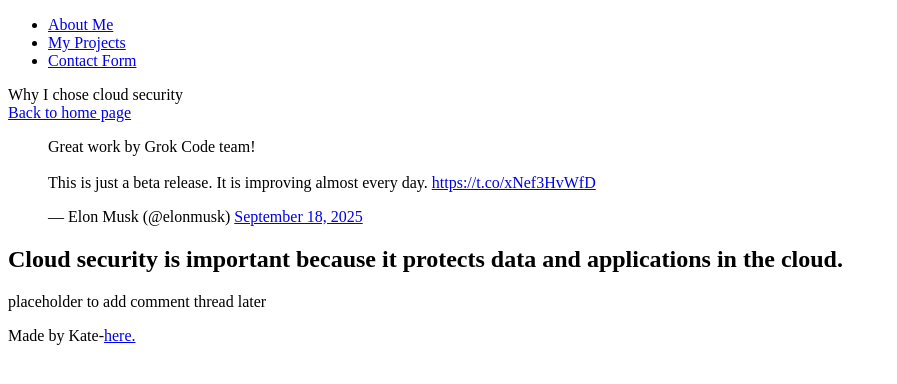
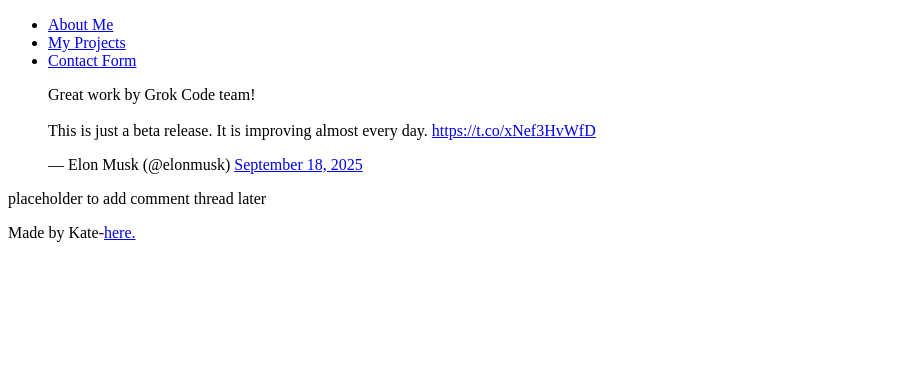
Before and after one commit to Murayakate/My_First_Portfolio, a plain HTML site: page html_basic/tweets.html in a window 1280 px wide. Shown: the whole page, without its empty margins (0-897 px from the left). Drawn offline with Linux system fonts and the light colour scheme.

Commit message:
edited again 3

```diff
--- a/html_basic/tweets.html
+++ b/html_basic/tweets.html
@@ -7,22 +7,18 @@
 </head>
 <body>
     <header>
-    <nav>
-         <ul>
+        <ul>
         <li><a href="about.html">About Me</a></li>
         <li><a href="projects.html">My Projects</a></li>
         <li><a href="contact.html">Contact Form</a></li>
         </ul>
-    </nav>
-  </header>
+    </header>
     <main>
-      <article>Why I chose cloud security</article>
       <article><a href="index.html"></a>
               <a href="tweets.html"></a>
-         <nav><a href="index.html">Back to home page</a></nav>
-         <blockquote class="twitter-tweet"><p lang="en" dir="ltr">Great work by Grok Code team!<br><br>This is just a beta release. It is improving almost every day. <a href="https://t.co/xNef3HvWfD">https://t.co/xNef3HvWfD</a></p>&mdash; Elon Musk (@elonmusk) <a href="https://twitter.com/elonmusk/status/1968588135119684001?ref_src=twsrc%5Etfw">September 18, 2025</a></blockquote> <script async src="https://platform.twitter.com/widgets.js" charset="utf-8"></script>
+           <blockquote class="twitter-tweet"><p lang="en" dir="ltr">Great work by Grok Code team!<br><br>This is just a beta release. It is improving almost every day. <a href="https://t.co/xNef3HvWfD">https://t.co/xNef3HvWfD</a></p>&mdash; Elon Musk (@elonmusk) <a href="https://twitter.com/elonmusk/status/1968588135119684001?ref_src=twsrc%5Etfw">September 18, 2025</a></blockquote> <script async src="https://platform.twitter.com/widgets.js" charset="utf-8"></script>
       </article>
-        <aside><h2>Cloud security is important because it protects data and applications in the cloud.</h2>
+        <aside>
             <p>placeholder to add comment thread later</p>
         </aside>
     </main>
```
